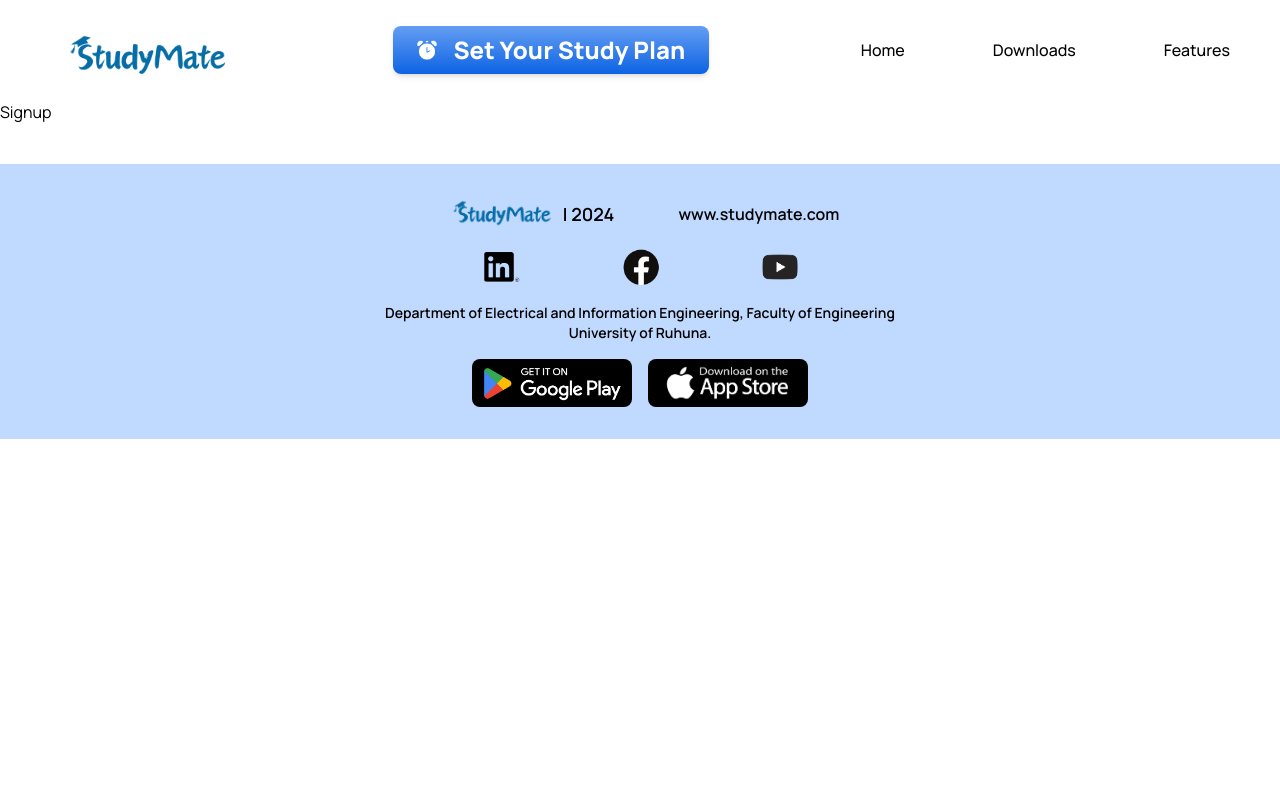
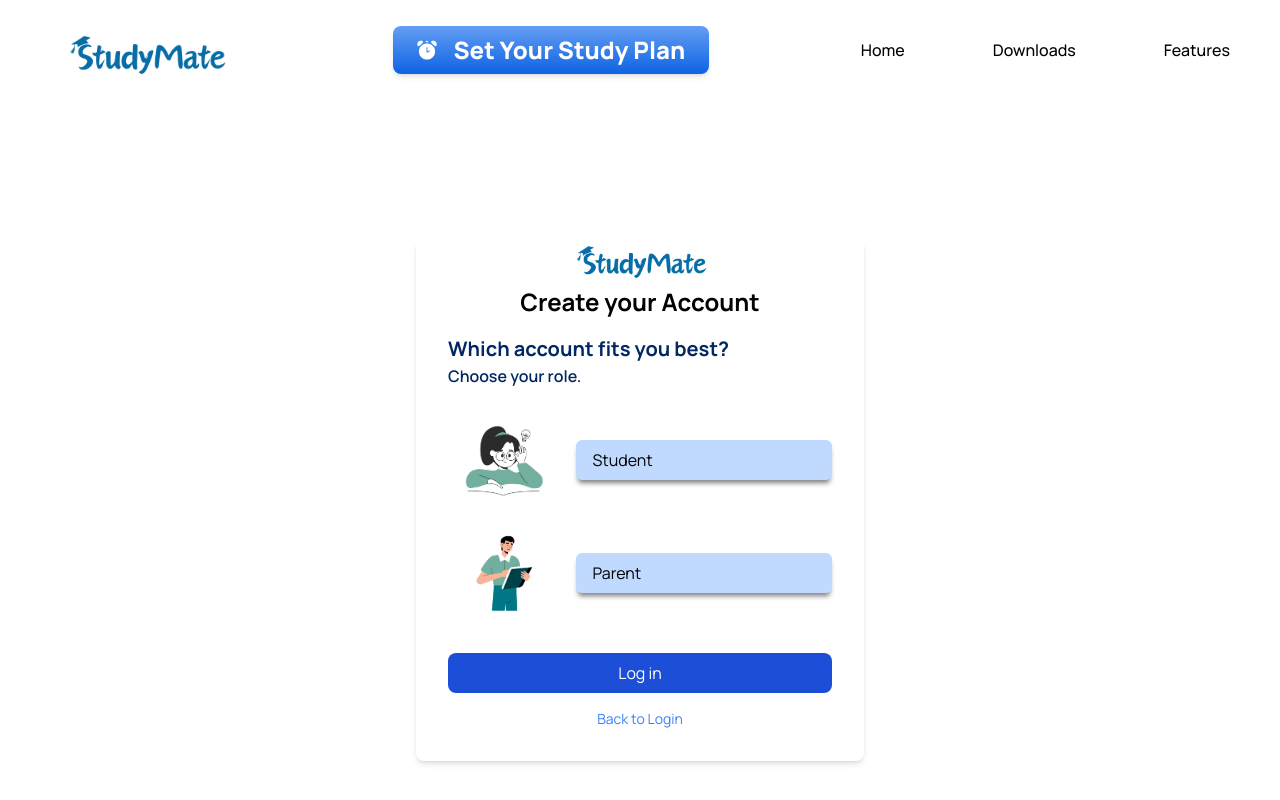
Before and after one commit to kanishkapg/StudyMate, a React (Vite) app in the folder frontend/: page /register in a window 1280 px wide. Shown: the top 800 px of the page. Built offline with nearby package versions, Linux system fonts and the light colour scheme.

Commit message:
set shadow custom-dark

```diff
--- /dev/null
+++ b/frontend/src/components/SignUp/SignUpTest.jsx
@@ -0,0 +1,79 @@
+import React, { useState } from 'react';
+
+const SignUpTest = () => {
+  const [role, setRole] = useState(null);
+
+  return (
+    <div className="flex flex-col items-center justify-center h-screen bg-gray-100">
+      {/* Role Selection */}
+      {!role && (
+        <div className="flex space-x-4 mb-8">
+          <button
+            className="bg-blue-500 text-white px-4 py-2 rounded-md"
+            onClick={() => setRole('student')}
+          >
+            I am a Studentt
+          </button>
+          <button
+            className="bg-green-500 text-white px-4 py-2 rounded-md"
+            onClick={() => setRole('parent')}
+          >
+            I am a Parent
+          </button>
+        </div>
+      )}
+
+      {/* Student Sign Up Form */}
+      {role === 'student' && (
+        <div className="bg-white shadow-lg rounded-lg p-8 max-w-md w-full">
+          <h2 className="text-xl font-bold mb-4">Student Sign Up</h2>
+          <form>
+            <div className="mb-4">
+              <label className="block text-gray-700">Name</label>
+              <input type="text" className="w-full p-2 border border-gray-300 rounded-md" />
+            </div>
+            <div className="mb-4">
+              <label className="block text-gray-700">Email</label>
+              <input type="email" className="w-full p-2 border border-gray-300 rounded-md" />
+            </div>
+            <button className="bg-blue-500 text-white px-4 py-2 rounded-md">
+              Sign Up as Student
+            </button>
+          </form>
+        </div>
+      )}
+
+      {/* Parent Sign Up Form */}
+      {role === 'parent' && (
+        <div className="bg-white shadow-lg rounded-lg p-8 max-w-md w-full">
+          <h2 className="text-xl font-bold mb-4">Parent Sign Up</h2>
+          <form>
+            <div className="mb-4">
+              <label className="block text-gray-700">Name</label>
+              <input type="text" className="w-full p-2 border border-gray-300 rounded-md" />
+            </div>
+            <div className="mb-4">
+              <label className="block text-gray-700">Child's Name</label>
+              <input type="text" className="w-full p-2 border border-gray-300 rounded-md" />
+            </div>
+            <button className="bg-green-500 text-white px-4 py-2 rounded-md">
+              Sign Up as Parent
+            </button>
+          </form>
+        </div>
+      )}
+
+      {/* Back Button to Re-select Role */}
+      {role && (
+        <button
+          className="mt-4 text-gray-500 underline"
+          onClick={() => setRole(null)}
+        >
+          Choose a Different Role
+        </button>
+      )}
+    </div>
+  );
+};
+
+export default SignUpTest;
--- a/frontend/src/pages/Login.jsx
+++ b/frontend/src/pages/Login.jsx
@@ -22,6 +22,7 @@ const Login = () => {
           Continue with Google
         </button>
 
+        <form action="">
           {/* User Name Input */}
           <label className="block text-gray-700 text-sm font-bold mb-2">User Name</label>
           <input
@@ -39,10 +40,13 @@ const Login = () => {
           />
 
           {/* Error Message */}
-        <p className="text-red-500 text-sm italic text-right hidden">*Incorrect Username or Password</p>
+          <p className="text-red-500 text-sm italic text-right hidden">
+            *Incorrect Username or Password
+          </p>
 
           {/* Log In Button */}
-        <button className="w-full bg-blue-700 text-white mt-6 py-2 px-4 rounded-lg mb-4 hover:bg-blue-800">
+          <button className="w-full bg-blue-700 text-white mt-6 py-2 px-4 rounded-lg mb-4
+          hover:bg-blue-800">
             Log in
           </button>
 
@@ -51,6 +55,7 @@ const Login = () => {
             <a href="#" className="hover:underline">Create a new account</a>
             <a href="#" className="hover:underline">Forgot Password</a>
           </div>
+        </form>
       </div>
     </div>
   );
--- a/frontend/src/pages/Signup.jsx
+++ b/frontend/src/pages/Signup.jsx
@@ -1,9 +1,55 @@
-import React from 'react'
+import React from 'react';
+import SignUpTest from '../components/SignUp/SignUpTest';
+import logo2 from '../assets/images/HomePageIcons/logo2.png'
+import studentImg from '../assets/images/LoginPageIcons/student.png'
+import parentImg from '../assets/images/LoginPageIcons/parent.png'
 
-const Signup = () => {
+const SignUp = () => {
   return (
-    <div>Signup</div>
-  )
-}
+    <div className="flex items-center justify-center min-h-screen">
+      <div className="bg-white shadow-md rounded-lg pl-8 pr-8 pb-8 w-full max-w-md">
 
-export default Signup
+        <div className="flex justify-center">
+            <img src={logo2} alt="" className="w-[160px]"/>
+        </div>
+        <h2 className="text-2xl font-bold text-center mb-4">
+          Create your Account
+        </h2>
+
+        <div className="text-left text-headingColor mb-4">
+          <p className='text-[20px] font-bold'>Which account fits you best?</p>
+          <p className='text-[16px] font-semibold'>Choose your role.</p>
+        </div>
+
+        <div className="w-full ">
+          <div className="flex justify-between w-full items-center space-x-4">
+            <div>
+              <img src={studentImg} alt="" className="w-[160px]" />
+            </div>
+            <button className="bg-skyBlue w-[350px] px-4 py-2 rounded-md text-left shadow-custom-dark">Student</button>
+          </div>
+          <div className="flex justify-between w-full items-center space-x-4">
+            <div>
+              <img src={parentImg} alt="" className="w-[160px]" />
+            </div>
+            <button className="bg-skyBlue w-[350px] px-4 py-2 rounded-md text-left shadow-custom-dark">Parent</button>
+          </div>
+        </div>
+
+        {/* Log In Button */}
+        <button className="w-full bg-blue-700 text-white mt-6 py-2 px-4 rounded-lg mb-4
+          hover:bg-blue-800">
+            Log in
+        </button>
+
+        {/* Links */}
+        <div className="flex justify-center text-sm text-blue-500">
+          <a href="#" className="hover:underline">Back to Login</a>
+        </div>
+
+      </div>
+    </div>
+  );
+};
+
+export default SignUp;
--- a/frontend/tailwind.config.js
+++ b/frontend/tailwind.config.js
@@ -14,7 +14,8 @@ export default {
       },
 
       boxShadow : {
-        panelShadow : "rgba(17, 12, 46, 0.15) 0px 18px 100px 0px"
+        panelShadow : "rgba(17, 12, 46, 0.15) 0px 18px 100px 0px",
+        'custom-dark': '0px 5px 5px -2px rgba(0, 0, 0, 0.5)'
       },
     },
   },
```
Also changed, not shown: frontend/src/assets/images/LoginPageIcons/parent.png (renamed from frontend/src/assets/images/LoginPageIcons/6 - AcvOwz9.png), frontend/src/assets/images/LoginPageIcons/student.png (renamed from frontend/src/assets/images/LoginPageIcons/8 - EB9JRx2.png). Lines whose indentation alone changed are shown as unchanged.
